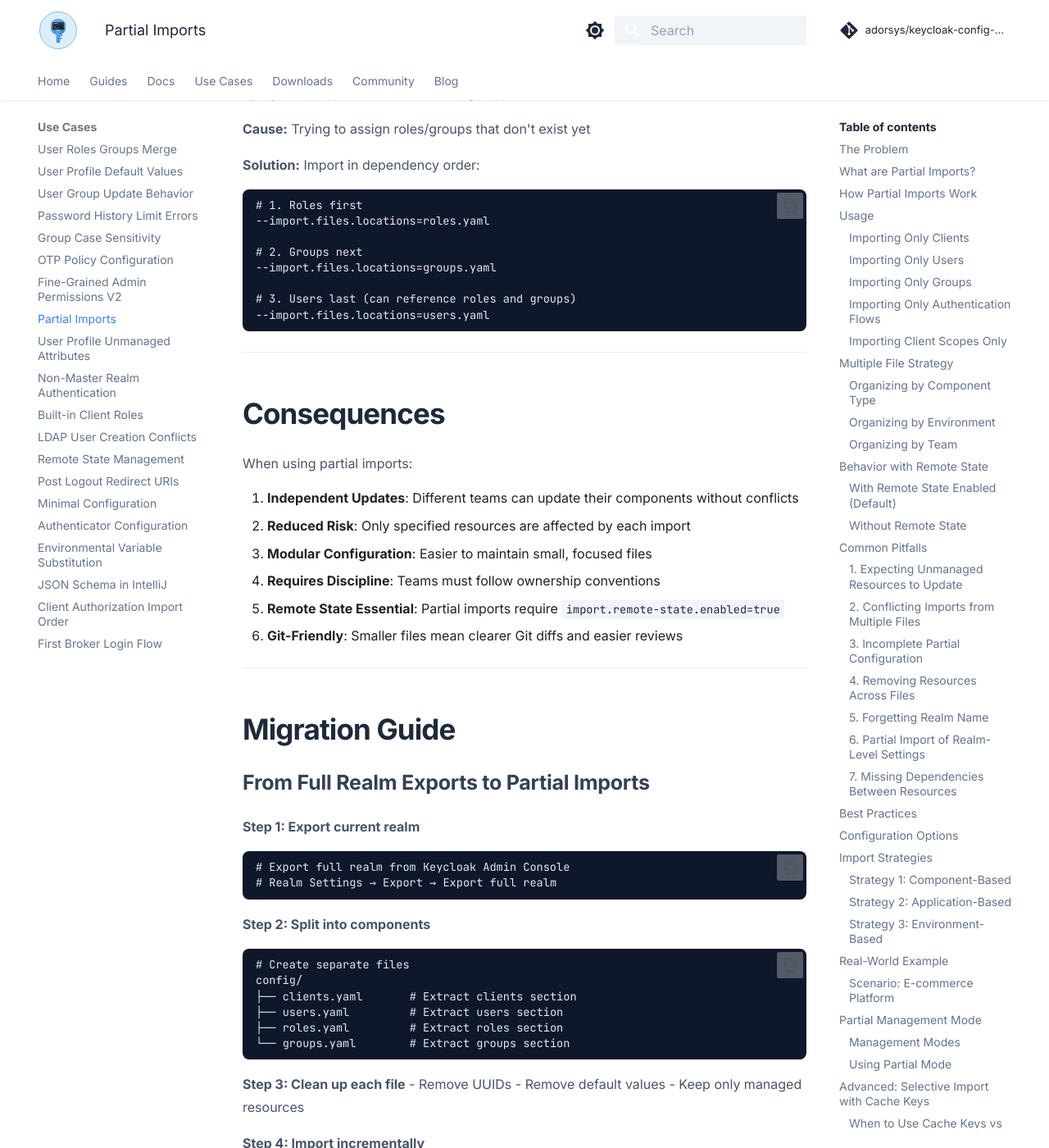
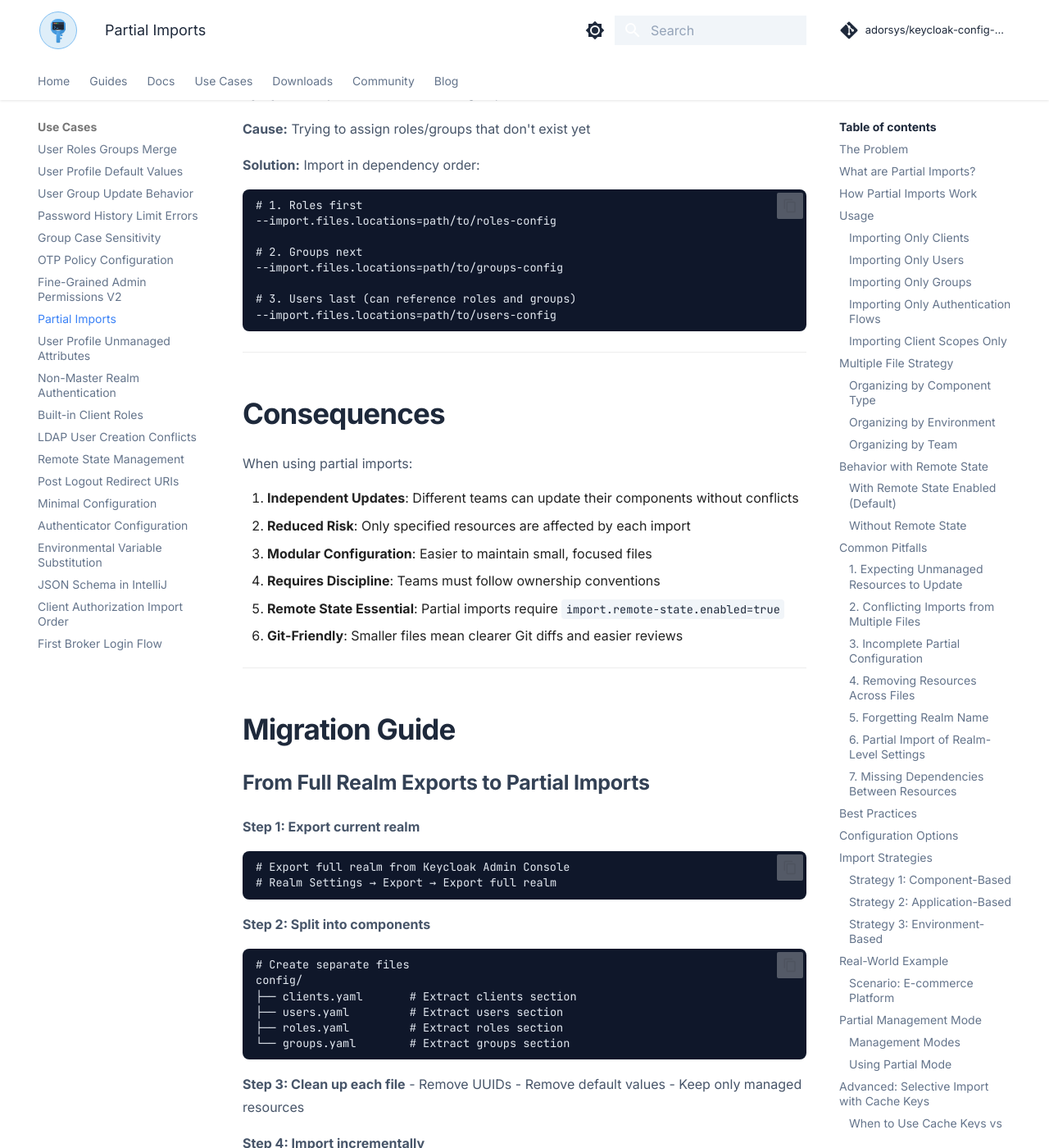
Before and after one commit to adorsys/keycloak-config-cli, an MkDocs documentation site: the page built from docs/config/partial-imports.md, in a window 1280 px wide and 1400 px high, scrolled down 19829 px. Shown: the whole window at 82% size. Built offline with MkDocs 1.6.1 and Material for MkDocs 9.7.7, drawn with Linux system fonts in a browser that asks for light colours; comment, search, counter and statistics services are not loaded; some of the changed text lies outside the part shown.

Commit message:
docs: update file paths in partial imports documentation

````diff
--- a/docs/config/partial-imports.md
+++ b/docs/config/partial-imports.md
@@ -71,7 +71,7 @@
   --keycloak.url=http://localhost:8080 \
   --keycloak.user=admin \
   --keycloak.password=admin \
-  --import.files.locations=clients-config.yaml
+  --import.files.locations=path/to/clients-config
 ```
 
 ---
@@ -573,11 +573,11 @@
 ```bash
 # 1. Import roles first
 java -jar keycloak-config-cli.jar \
-  --import.files.locations=roles.yaml
+  --import.files.locations=path/to/roles-config
 
 # 2. Then import users that reference those roles
 java -jar keycloak-config-cli.jar \
-  --import.files.locations=users.yaml
+  --import.files.locations=path/to/users-config
 ```
 
 Option 3 - Import users without roles initially, then add roles later.
@@ -792,7 +792,7 @@
   --keycloak.password=admin \
   --import.managed=partial \
   --import.remote-state.enabled=true \
-  --import.files.locations=partial-update.yaml
+  --import.files.locations=path/to/config-file
 ```
 
 **When to use `partial` mode:**
@@ -830,12 +830,12 @@
 # Import and track clients separately
 java -jar keycloak-config-cli.jar \
   --import.cache.key=clients \
-  --import.files.locations=clients.yaml
+  --import.files.locations=path/to/clients-config
 
 # Import and track users separately
 java -jar keycloak-config-cli.jar \
   --import.cache.key=users \
-  --import.files.locations=users.yaml
+  --import.files.locations=path/to/users-config
 ```
 
 **Benefits:**
@@ -892,13 +892,13 @@
 **Solution:** Import in dependency order:
 ```bash
 # 1. Roles first
---import.files.locations=roles.yaml
+--import.files.locations=path/to/roles-config
 
 # 2. Groups next
---import.files.locations=groups.yaml
+--import.files.locations=path/to/groups-config
 
 # 3. Users last (can reference roles and groups)
---import.files.locations=users.yaml
+--import.files.locations=path/to/users-config
 ```
 
 ---
@@ -945,11 +945,11 @@
 ```bash
 # Import one component at a time
 java -jar keycloak-config-cli.jar \
-  --import.files.locations=config/roles.yaml
+  --import.files.locations=path/to/roles-config
 
 # Verify, then import next
 java -jar keycloak-config-cli.jar \
-  --import.files.locations=config/clients.yaml
+  --import.files.locations=path/to/clients-config
 ```
 
 **Step 5: Establish ownership**
````
